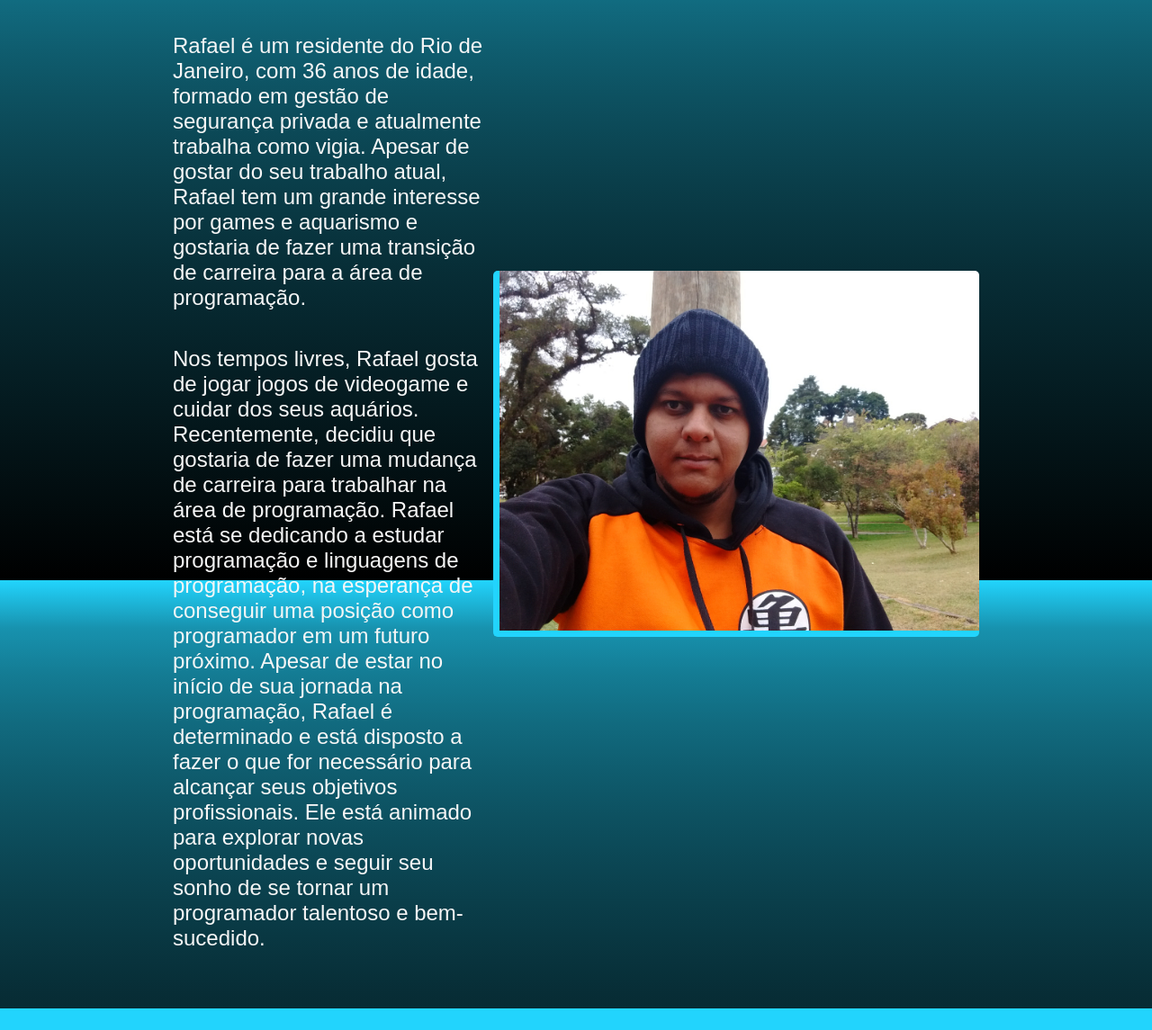
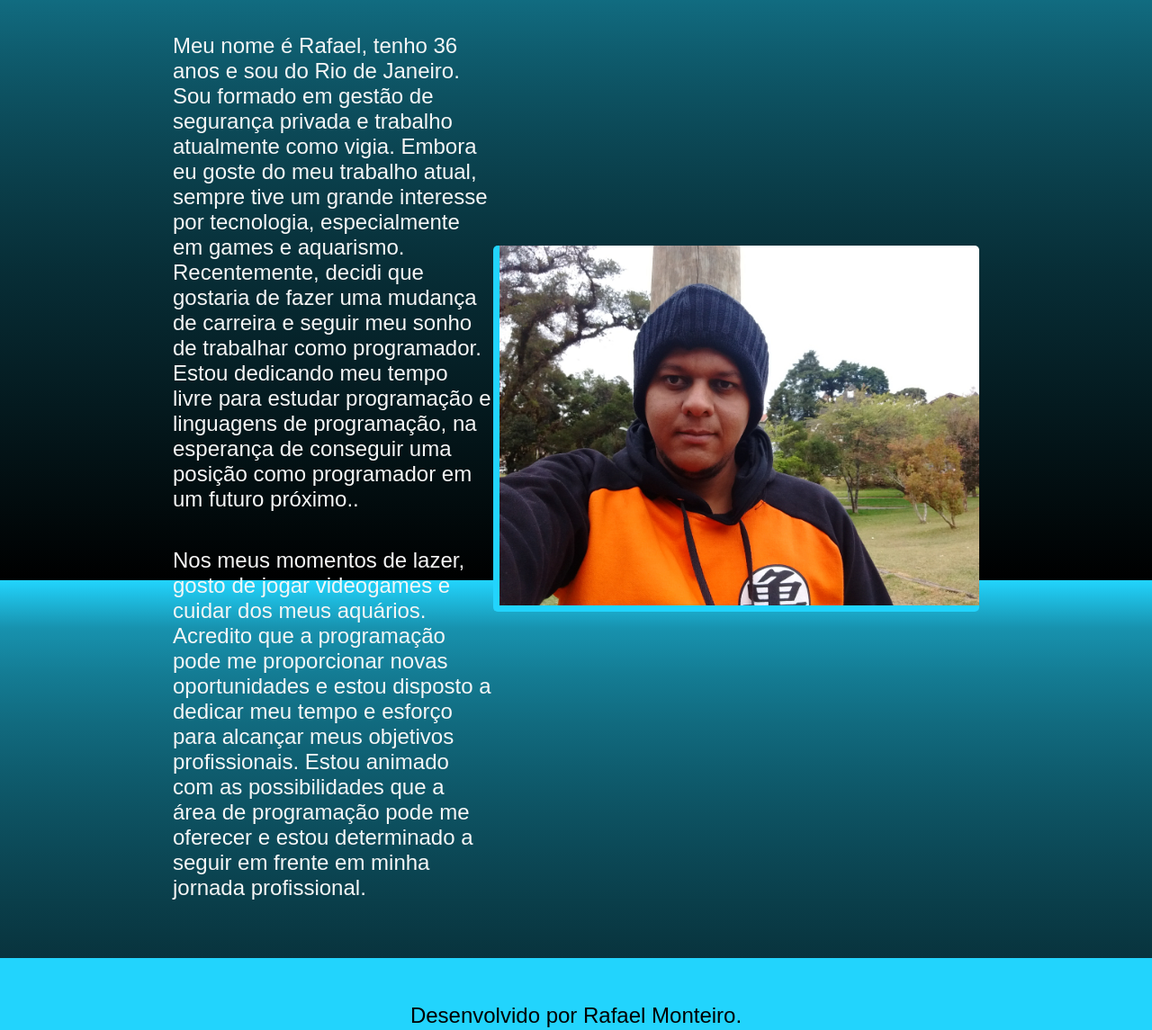
Before and after one commit to MonteiroBRR/meu-portfolio, a plain HTML site: page about.html in a window 1280 px wide. Shown: the part 155-1300 px from the top of the page at 90% size. Drawn offline with nearby package versions, Linux system fonts and the light colour scheme.

Commit message:
mudança de texto da pagina sobre mim

```diff
--- a/about.html
+++ b/about.html
@@ -19,25 +19,23 @@
     <main class="apresentacao">
         <section class="apresentacao-conteudo">
             <h1>Sobre mim</h1>
-            <p>Rafael é um residente do Rio de Janeiro, com 36 anos de idade, formado em gestão de segurança privada e
-                atualmente
-                trabalha como vigia. Apesar de gostar do seu trabalho atual, Rafael tem um grande interesse por games e
-                aquarismo e gostaria de fazer uma transição de carreira para a área de programação.</p>
-            <p>Nos tempos livres, Rafael gosta de jogar jogos de videogame e cuidar dos seus aquários. Recentemente,
-                decidiu
-                que gostaria de fazer uma mudança de carreira para trabalhar na área de programação. Rafael está se
-                dedicando a estudar programação e linguagens de programação, na esperança de conseguir uma posição como
-                programador em um futuro próximo. Apesar de estar no início de sua jornada na programação, Rafael é
-                determinado e está disposto a fazer o que for necessário para alcançar seus objetivos profissionais. Ele
-                está animado para explorar novas oportunidades e seguir seu sonho de se tornar um programador talentoso
-                e
-                bem-sucedido.</p>
+            <p>Meu nome é Rafael, tenho 36 anos e sou do Rio de Janeiro. Sou formado em gestão de segurança privada e
+                trabalho atualmente como vigia. Embora eu goste do meu trabalho atual, sempre tive um grande interesse
+                por tecnologia, especialmente em games e aquarismo. Recentemente, decidi que gostaria de fazer uma
+                mudança de carreira e seguir meu sonho de trabalhar como programador. Estou dedicando meu tempo livre
+                para estudar programação e linguagens de programação, na esperança de conseguir uma posição como
+                programador em um futuro próximo..</p>
+            <p>Nos meus momentos de lazer, gosto de jogar videogames e cuidar dos meus aquários. Acredito que a
+                programação pode me proporcionar novas oportunidades e estou disposto a dedicar meu tempo e esforço para
+                alcançar meus objetivos profissionais. Estou animado com as possibilidades que a área de programação
+                pode me oferecer e estou determinado a seguir em frente em minha jornada profissional.
+            </p>
         </section>
         <img class="foto_do_portfolio" src="./assets/foto_portifolio_campos_do_jordao.jpg"
             alt="minha foto de portfolio">
     </main>
     <footer class="rodape">
-        <p>Desenvolvedor:Rafael Monteiro</p>
+        <p>Desenvolvido por Rafael Monteiro.</p>
     </footer>
 </body>
 
```
Also changed, not shown: index.html (+1 -1 lines).
